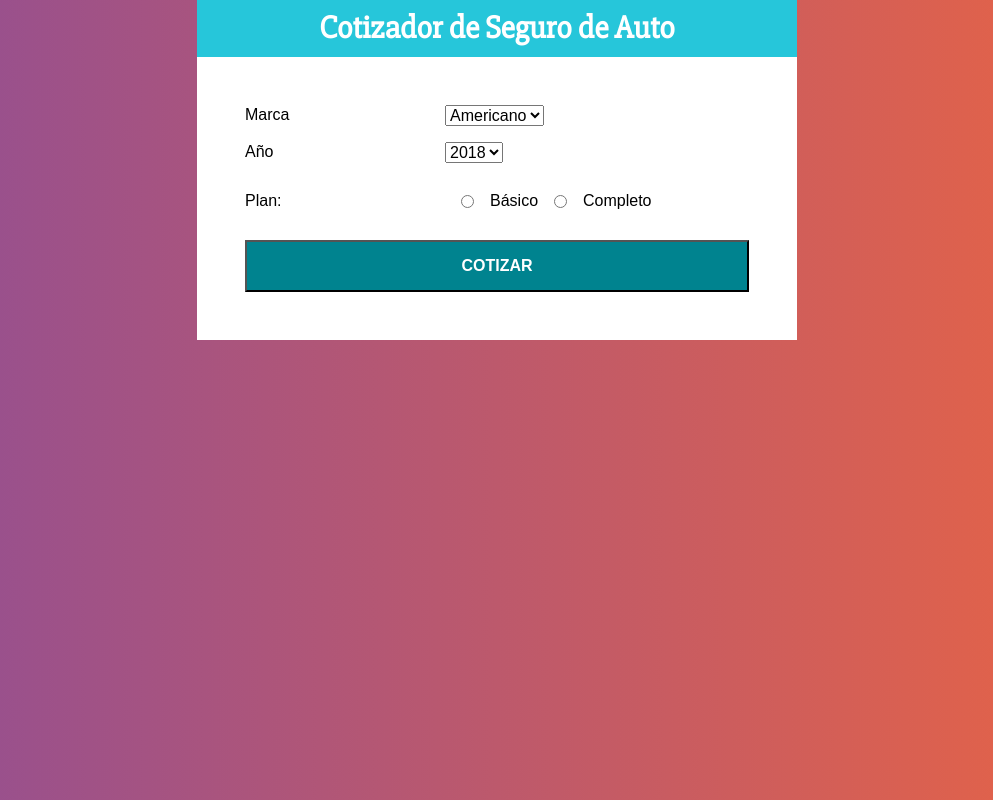
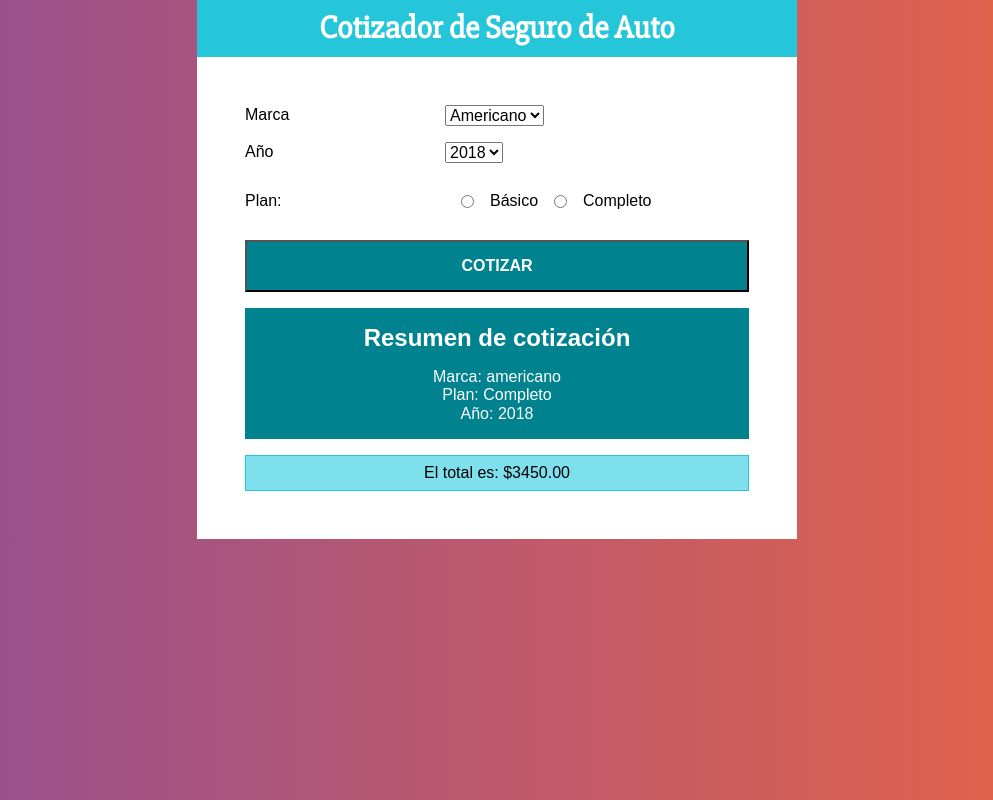
Before and after one commit to JavierMisat/cotizador, a React (Create React App) app: page / in a window 1280 px wide. Both pictures are taken after a click on the button "COTIZAR". Shown: the whole page, without its empty margins (143-1136 px from the left). Built offline with nearby package versions, Linux system fonts and the light colour scheme.

Commit message:
Terminado proyecto de cotizacion de seguros en REACT JS

```diff
--- a/package.json
+++ b/package.json
@@ -21,5 +21,8 @@
     "not dead",
     "not ie <= 11",
     "not op_mini all"
-  ]
+  ],
+  "devDependencies": {
+    "react-transition-group": "^2.5.0"
+  }
 }
--- a/src/components/App.js
+++ b/src/components/App.js
@@ -2,6 +2,8 @@
 import Header from "./Header";
 import Formulario from "./Formulario";
 import {calcularMarca, obtenerDiferenciaAnio, obtenerPlan} from "../helper";
+import Resumen from "./Resumen";
+import Resultado from "./Resultado";
 
 
 class App extends Component {
@@ -14,7 +16,7 @@
         };
     }
 
-    corizarSeguro = (datos) => {
+    cotizarSeguro = datos => {
         const {marca, plan, year} = datos;
 
         //Agregar una base de 2000 pedido por la empresa
@@ -55,7 +57,12 @@
                     titulo='Cotizador de Seguro de Auto'/>
                 <div className="contenedor-formulario">
                     <Formulario
-                        cotizarSeguro={this.corizarSeguro}/>
+                        cotizarSeguro={this.cotizarSeguro}/>
+                    <Resumen
+                        datos={this.state.datos}
+                        resultado={this.state.resultado}/>
+                    <Resultado
+                        resultado={this.state.resultado}/>
                 </div>
             </div>
         );
--- /dev/null
+++ b/src/components/Resultado.js
@@ -0,0 +1,26 @@
+import React, {Component} from 'react';
+import {TransitionGroup, CSSTransition} from 'react-transition-group';
+
+class Resultado extends Component {
+    render() {
+        const resultado = this.props.resultado;
+        const mensaje = (!resultado) ? 'Elije marca, año y tipo de seguro': 'El total es: $';
+        return (
+            <div className='gran-total'>
+                {mensaje}
+                <TransitionGroup
+                    component="span"
+                    className="resultado">
+                    <CSSTransition
+                        classNames="resultado"
+                        key={resultado}
+                        timeout={{enter:500, exit:500}}>
+                        <span>{resultado}</span>
+                    </CSSTransition>
+                </TransitionGroup>
+            </div>
+        );
+    }
+}
+
+export default Resultado;
--- /dev/null
+++ b/src/components/Resumen.js
@@ -0,0 +1,28 @@
+import React, {Component} from 'react';
+
+class Resumen extends Component {
+
+    mostrarResumen = () => {
+        const {marca, year, plan} = this.props.datos;
+        if(!marca || !year || !plan) return null;
+        return (
+            <div className="resumen">
+                <h2>Resumen de cotización</h2>
+                <li>Marca: {marca}</li>
+                <li>Plan: {plan}</li>
+                <li>Año: {year}</li>
+            </div>
+        );
+    };
+
+    render() {
+        return (
+            <div>
+                {this.mostrarResumen()}
+            </div>
+        );
+    }
+
+}
+
+export default Resumen;
```
Also changed, not shown: src/helper.js (line endings or trailing spaces), 1 other file (tests, documents, lock files or other folders).
